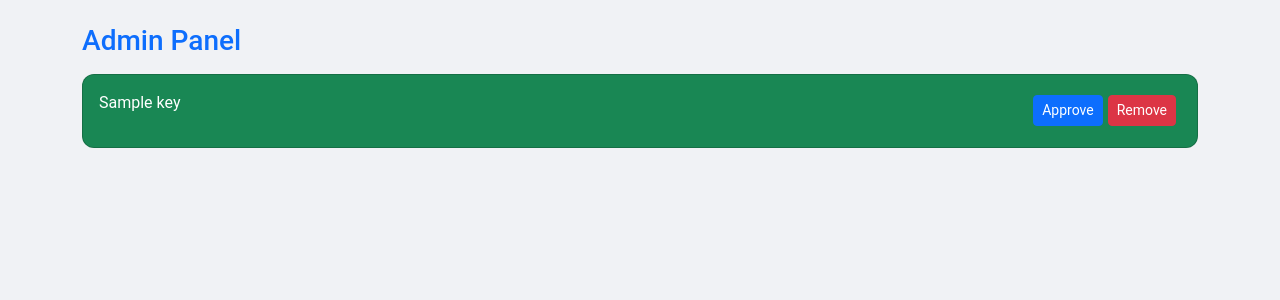
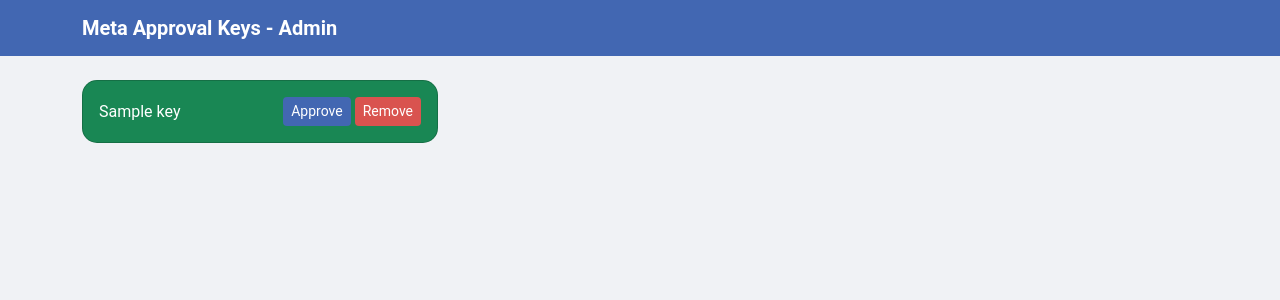
Before and after one commit to MAJNUTRICKER/cloningcomand2, a Python web app: template templates/admin.html in a window 1280 px wide. Shown: the top 300 px of the page. Run offline with Jinja, Linux system fonts and the light colour scheme; the template is opened without the code that fills it: most values are stand-ins (such as "Sample title", 1, 10 or a date in 2020).

Commit message:
Update admin.html

```diff
--- a/templates/admin.html
+++ b/templates/admin.html
@@ -7,35 +7,57 @@
 <link href="https://cdn.jsdelivr.net/npm/bootstrap@5.3.1/dist/css/bootstrap.min.css" rel="stylesheet">
 <style>
 body { background-color: #f0f2f5; font-family: 'Roboto', sans-serif; }
-.card { border-radius: 12px; margin-bottom: 10px; }
-.btn { margin-right: 5px; }
+.navbar { background-color: #4267B2; }
+.navbar-brand { color: white !important; font-weight: bold; }
+.card { border-radius: 15px; margin-bottom: 12px; transition: transform 0.2s; }
+.card:hover { transform: scale(1.02); }
+.btn-primary { background-color: #4267B2; border: none; }
+.btn-primary:hover { background-color: #365899; }
+.btn-danger { background-color: #D9534F; border: none; }
+.btn-danger:hover { background-color: #C9302C; }
 </style>
 </head>
 <body>
+<nav class="navbar navbar-expand-lg navbar-dark">
+  <div class="container">
+    <a class="navbar-brand" href="#">Meta Approval Keys - Admin</a>
+  </div>
+</nav>
+
 <div class="container mt-4">
-<h3 class="text-primary mb-3">Admin Panel</h3>
 {% with messages = get_flashed_messages(with_categories=true) %}
   {% if messages %}
     {% for category, message in messages %}
-      <div class="alert alert-{{ category }} alert-dismissible fade show" role="alert">{{ message }}
+      <div class="alert alert-{{ category }} alert-dismissible fade show" role="alert">
+        {{ message }}
         <button type="button" class="btn-close" data-bs-dismiss="alert"></button>
       </div>
     {% endfor %}
   {% endif %}
 {% endwith %}
 
+<div class="row">
 {% for k in keys %}
-<div class="card {% if k.status=='approved' %}bg-success text-white{% else %}bg-warning text-dark{% endif %}">
-    <div class="card-body d-flex justify-content-between align-items-center">
-        <p>{{ k.key }}</p>
-        <form method="POST" class="d-flex">
+  <div class="col-md-4">
+    <div class="card {% if k.status=='approved' %}bg-success text-white{% else %}bg-warning text-dark{% endif %}">
+      <div class="card-body d-flex justify-content-between align-items-center">
+        <p class="mb-0">{{ k.key }}</p>
+        <div>
+          <form method="POST" class="d-inline">
             <input type="hidden" name="key" value="{{ k.key }}">
             <button type="submit" name="action" value="approve" class="btn btn-primary btn-sm">Approve</button>
+          </form>
+          <form method="POST" class="d-inline">
+            <input type="hidden" name="key" value="{{ k.key }}">
             <button type="submit" name="action" value="remove" class="btn btn-danger btn-sm">Remove</button>
-        </form>
+          </form>
+        </div>
+      </div>
     </div>
-</div>
+  </div>
 {% endfor %}
 </div>
+</div>
+<script src="https://cdn.jsdelivr.net/npm/bootstrap@5.3.1/dist/js/bootstrap.bundle.min.js"></script>
 </body>
 </html>
```
